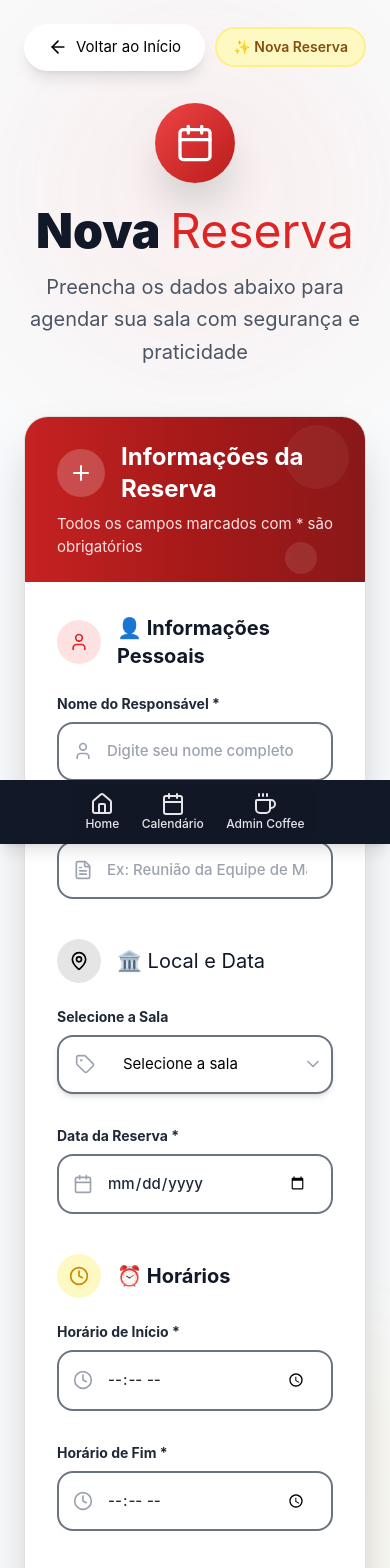
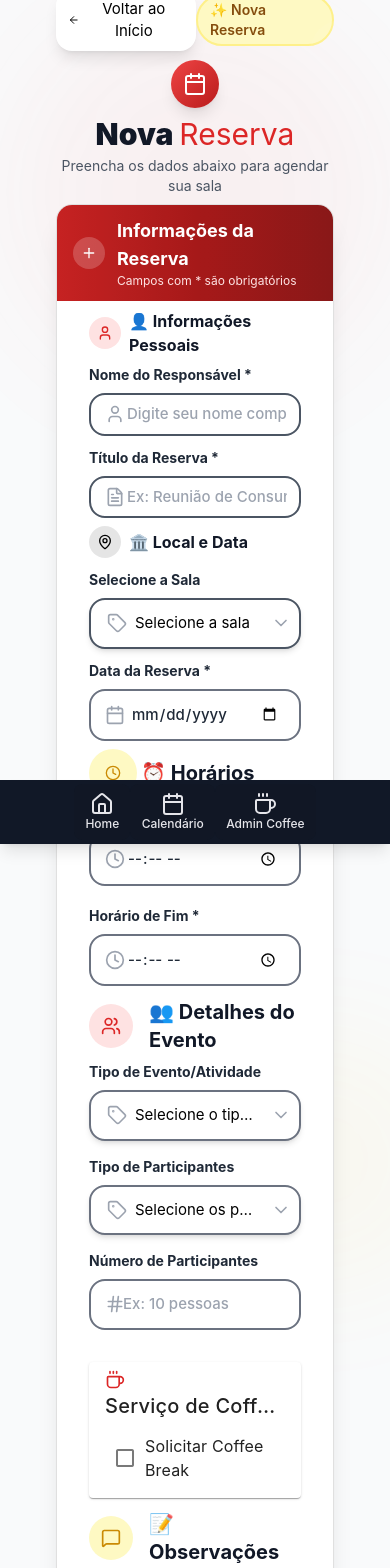
Before and after one commit to hellennverenaa/reservar_salas, a Vue app: page /reserva in a window 390 px wide. Shown: the top 1568 px of the page. Built offline with nearby package versions, Linux system fonts and the light colour scheme.

Commit message:
fix: ajusta estilos e espaçamentos no formulário de reserva, melhora responsividade e animações

```diff
--- a/src/views/ReservaView.vue
+++ b/src/views/ReservaView.vue
@@ -8,7 +8,7 @@
     </div> -->
 
     <!-- Conteudo Reserva -->
-    <div class="min-h-screen relative overflow-hidden bg-gray-50">
+    <div class="min-h-screen relative overflow-hidden bg-gray-50 py-3">
       <!-- Background decorativo -->
       <div class="absolute top-0 right-0 w-96 h-96 bg-red-500/10 rounded-full blur-3xl animate-pulse" />
       <div class="absolute bottom-0 left-0 w-80 h-80 bg-black/5 rounded-full blur-3xl animate-pulse"
@@ -16,14 +16,14 @@
       <div class="absolute top-1/2 left-1/2 w-64 h-64 bg-yellow-400/10 rounded-full blur-3xl animate-pulse"
         style="animation-delay: 2s" />
 
-      <div class="relative max-w-5xl mx-auto p-6">
+      <div class="relative max-w-6xl mx-auto p-14">
         <!-- Header Moderno -->
-        <div class="mb-12">
-          <div class="flex items-center justify-between">
+        <div class="mb-2">
+          <div class="flex items-center justify-between mb-3">
             <!-- Botão Voltar Elegante -->
             <button @click="voltarHome"
-              class="group flex items-center px-6 py-3 bg-white hover:bg-gray-100 text-gray-700 hover:text-red-600 border-2 border-gray-200 hover:border-red-300 rounded-xl shadow-lg hover:shadow-xl transition-all duration-300 font-medium">
-              <ArrowLeftIcon class="w-5 h-5 mr-2 group-hover:-translate-x-1 transition-transform duration-300" />
+              class="group flex -mt-24 items-center px-3 py-2 bg-white hover:bg-gray-100 text-gray-700 hover:text-red-600 border-2 border-gray-200 hover:border-red-300 rounded-2xl shadow-lg hover:shadow-xl transition-all duration-300 font-medium">
+              <ArrowLeftIcon class="w-3 h-3 mr-1 group-hover:-translate-x-1 transition-transform duration-300" />
               <span>Voltar ao Início</span>
             </button>
 
@@ -31,47 +31,47 @@
 
             <!-- Status Badge -->
             <div
-              class="bg-yellow-100 text-yellow-800 px-4 py-2 rounded-full text-sm font-semibold border-2 border-yellow-200">
+              class="bg-yellow-100 -mt-24 text-yellow-800 px-3 py-1 rounded-full text-sm font-semibold border-2 border-yellow-200">
               ✨ Nova Reserva
             </div>
           </div>
 
 
 
-          <!-- Título Principal -->
-          <div class="text-center mt-8 mb-6">
-            <div
-              class="inline-flex items-center justify-center w-20 h-20 bg-gradient-to-br from-red-500 to-red-700 rounded-full shadow-2xl mb-6">
-              <CalendarIcon class="w-10 h-10 text-white" />
+          <!-- Título Principal Compacto -->
+          <div class="text-center">
+            <div class="inline-flex items-center justify-center w-12 h-12 -mt-36 bg-gradient-to-br from-red-500 to-red-700 rounded-full shadow-lg mb-2">
+              <CalendarIcon class="w-6 h-6 text-white" />
             </div>
-            <h1 class="text-5xl font-black text-gray-900 mb-4">
+            <h1 class="text-3xl font-black text-gray-900 mb-1">
               Nova <span class="text-red-600">Reserva</span>
             </h1>
-            <p class="text-xl text-gray-600 max-w-2xl mx-auto leading-relaxed">
-              Preencha os dados abaixo para agendar sua sala com segurança e praticidade
+            <p class="text-sm text-gray-600 max-w-2xl mx-auto">
+              Preencha os dados abaixo para agendar sua sala
             </p>
           </div>
         </div>
 
         <!-- Formulário Principal -->
         <form @submit.prevent="handleSubmit"
-          class="bg-white rounded-3xl shadow-2xl border border-gray-200 overflow-hidden">
+          class="bg-white rounded-2xl shadow-xl border border-gray-200 overflow-hidden">
 
 
-          <!-- Header do Formulário -->
-          <div
-            class="bg-gradient-to-r from-red-600 via-red-700 to-red-800 text-white px-8 py-6 relative overflow-hidden">
+       <!-- Header do Formulário -->
+          <div class="bg-gradient-to-r from-red-600 via-red-700 to-red-800 text-white px-4 py-3 relative overflow-hidden">
             <div class="absolute inset-0 bg-black/10"></div>
-            <div class="relative">
-              <h2 class="text-2xl font-bold flex items-center">
-                <div class="bg-white/20 p-3 rounded-full mr-4">
-                  <PlusIcon class="w-6 h-6" />
-                </div>
-                Informações da Reserva
-              </h2>
-              <p class="text-red-100 mt-2">Todos os campos marcados com * são obrigatórios</p>
+            <div class="relative flex items-center">
+              <div class="bg-white/20 p-2 rounded-full mr-3">
+                <PlusIcon class="w-4 h-4" />
+              </div>
+              <div>
+                <h2 class="text-lg font-bold">Informações da Reserva</h2>
+                <p class="text-red-100 text-xs">Campos com * são obrigatórios</p>
+              </div>
             </div>
+          </div>
 
+          <div class="p-4 space-y-4">
 
 
             <!-- Elementos decorativos -->
@@ -84,27 +84,27 @@
 
 
             <!-- Seção 1: Informações Pessoais -->
-            <div class="space-y-6">
-              <div class="flex items-center mb-6">
-                <div class="bg-red-100 p-3 rounded-full mr-4">
-                  <UserIcon class="w-5 h-5 text-red-600" />
+            <div class="space-y-1 -mt-14">
+              <div class="flex items-center mb-2">
+                <div class="bg-red-100 p-2 rounded-full mr-2">
+                  <UserIcon class="w-4 h-4 text-red-600" />
                 </div>
-                <h3 class="text-xl font-bold text-gray-900">👤 Informações Pessoais</h3>
+                <h3 class="text-base font-bold text-gray-900">👤 Informações Pessoais</h3>
               </div>
 
-              <div class="grid grid-cols-1 md:grid-cols-2 gap-8">
+              <div class="grid grid-cols-1 md:grid-cols-2 gap-3">
 
 
 
                 <!-- Nome do Responsável -->
-                <div class="space-y-2">
+                <div class="space-y-1">
                   <label class="block text-sm font-bold text-gray-800 mb-2">
                     Nome do Responsável *
                   </label>
                   <div class="relative">
                     <input v-model="formData.responsibleName" type="text" required
                       placeholder="Digite seu nome completo"
-                      class="w-full px-6 py-4 border-2 border-solid border-gray-500 rounded-2xl focus:border-red-600 focus:outline-none transition-all duration-300 text-gray-800 font-medium pl-12">
+                      class="w-full px-3 py-2 border-2 border-solid border-gray-600 rounded-2xl focus:border-red-600 focus:outline-none transition-all duration-300 text-gray-800 font-medium pl-9">
                     <UserIcon class="absolute left-4 top-1/2 transform -translate-y-1/2 w-5 h-5 text-gray-400" />
                   </div>
                 </div>
@@ -112,14 +112,14 @@
 
 
                 <!-- Título da Reserva -->
-                <div class="space-y-2">
+                <div class="space-y-1">
                   <label class="block text-sm font-bold text-gray-800 mb-2">
                     Título da Reserva *
                   </label>
                   <div class="relative">
                     <input v-model="formData.title" type="text" required
-                      placeholder="Ex: Reunião da Equipe de Marketing"
-                      class="w-full px-6 py-4 border-2 border-solid border-gray-500 rounded-2xl focus:border-red-500 focus:outline-none transition-all duration-300 text-gray-800 font-medium pl-12" />
+                      placeholder="Ex: Reunião de Consumo"
+                      class="w-full px-3 py-2 border-2 border-solid border-gray-600 rounded-2xl focus:border-red-600 focus:outline-none transition-all duration-300 text-gray-800 font-medium pl-9" />
                     <FileTextIcon class="absolute left-4 top-1/2 transform -translate-y-1/2 w-5 h-5 text-gray-400" />
                   </div>
                 </div>
@@ -128,17 +128,17 @@
 
 
             <!-- Seção 2: Local e Data -->
-            <div class="space-y-6">
-              <div class="flex items-center mb-6">
-                <div class="bg-black/10 p-3 rounded-full mr-4">
-                  <MapPinIcon class="w-5 h-5 text-black" />
+            <div class="space-y-3 mt-2">
+              <div class="flex items-center mb-2">
+                <div class="bg-black/10 p-2 rounded-full mr-2">
+                  <MapPinIcon class="w-4 h-4 text-black" />
                 </div>
-                <h3 class="text-xl border-solid text-gray-900">🏛️ Local e Data</h3>
+                <h3 class="text-base font-bold text-gray-900">🏛️ Local e Data</h3>
               </div>
 
-              <div class="grid grid-cols-1 md:grid-cols-2 gap-8">
+              <div class="grid grid-cols-1 md:grid-cols-2 gap-3">
                 <!-- Sala -->
-                <div class="space-y-2">
+                <div class="space-y-1">
                   <label class="block text-sm font-bold text-gray-800 mb-2">
                     Selecione a Sala
                   </label>
@@ -146,10 +146,10 @@
                     <Listbox v-model="formData.rooms">
                       <div class="relative mt-1">
                         <ListboxButton
-                          class="relative w-full cursor-default rounded-2xl border-2 border-solid border-gray-500 bg-white py-4 pl-12 pr-10 text-left shadow-md focus:border-red-500 focus:outline-none focus-visible:ring-2 focus-visible:ring-offset-2 focus-visible:ring-offset-red-300 sm:text-sm transition-all duration-300">
+                          class="relative w-full cursor-default rounded-2xl border-2 border-solid border-gray-600 bg-white py-3 pl-8 pr-8 text-left shadow-md focus:border-red-500 focus:outline-none focus-visible:ring-2 focus-visible:ring-offset-1 focus-visible:ring-offset-red-300 sm:text-sm transition-all duration-300">
                           <span class="flex items-center">
                             <TagIcon class="absolute left-4 w-5 h-5 text-gray-400" />
-                            <span class="ml-4 block truncate">{{ selectedRooms }}</span>
+                            <span class="ml-3 block truncate">{{ selectedRooms }}</span>
                           </span>
                           <span class="pointer-events-none absolute inset-y-0 right-0 flex items-center pr-2">
                             <ChevronDownIcon class="h-5 w-5 text-gray-400" aria-hidden="true" />
@@ -187,12 +187,12 @@
 
                 <!-- Data -->
                 <div class="space-y-2">
-                  <label class="block text-sm font-bold text-gray-800 mb-2">
+                  <label class="block text-sm font-bold text-gray-800 mb-1">
                     Data da Reserva *
                   </label>
                   <div class="relative">
                     <input v-model="formData.date" type="date" required :min="minDate"
-                      class="w-full px-6 py-4 border-2 border-solid border-gray-500 rounded-2xl focus:border-red-500 focus:outline-none transition-all duration-300 text-gray-800 font-medium pl-12" />
+                      class="w-full px-5 py-3 border-2 border-solid border-gray-500 rounded-2xl focus:border-red-500 focus:outline-none transition-all duration-300 text-gray-800 font-medium pl-10" />
                     <CalendarIcon class="absolute left-4 top-1/2 transform -translate-y-1/2 w-5 h-5 text-gray-400" />
                   </div>
                 </div>
@@ -200,35 +200,35 @@
             </div>
 
             <!-- Seção 3: Horários -->
-            <div class="space-y-6">
-              <div class="flex items-center mb-6">
-                <div class="bg-yellow-100 p-3 rounded-full mr-4">
-                  <ClockIcon class="w-5 h-5 text-yellow-600" />
+            <div class="space-y-6 mt-2">
+              <div class="flex items-center mb-5">
+                <div class="bg-yellow-100 p-4 rounded-full mr-1">
+                  <ClockIcon class="w-4 h-4 text-yellow-600" />
                 </div>
                 <h3 class="text-xl font-bold text-gray-900">⏰ Horários</h3>
               </div>
 
-              <div class="grid grid-cols-1 md:grid-cols-2 gap-8">
+              <div class="grid grid-cols-1 md:grid-cols-2 gap-9">
                 <!-- Horário de Início -->
-                <div class="space-y-2">
+                <div class="space-y-2 -mt-4">
                   <label class="block text-sm font-bold text-gray-800 mb-2">
                     Horário de Início *
                   </label>
                   <div class="relative">
                     <input v-model="formData.start" type="time" required
-                      class="w-full px-6 py-4 border-2 border-solid border-gray-500 rounded-2xl focus:border-red-500 focus:outline-none transition-all duration-300 text-gray-800 font-medium pl-12" />
+                      class="w-full px-5 py-3 border-2 border-solid border-gray-500 rounded-2xl focus:border-red-500 focus:outline-none transition-all duration-300 text-gray-800 font-medium pl-9" />
                     <ClockIcon class="absolute left-4 top-1/2 transform -translate-y-1/2 w-5 h-5 text-gray-400" />
                   </div>
                 </div>
 
                 <!-- Horário de Fim -->
-                <div class="space-y-2">
+                <div class="space-y-2 -mt-4">
                   <label class="block text-sm font-bold text-gray-800 mb-2">
                     Horário de Fim *
                   </label>
                   <div class="relative">
                     <input v-model="formData.end" type="time" required
-                      class="w-full px-6 py-4 border-2 border-solid border-gray-500 rounded-2xl focus:border-red-500 focus:outline-none transition-all duration-300 text-gray-800 font-medium pl-12" />
+                      class="w-full px-5 py-3 border-2 border-solid border-gray-500 rounded-2xl focus:border-red-500 focus:outline-none transition-all duration-300 text-gray-800 font-medium pl-9" />
                     <ClockIcon class="absolute left-4 top-1/2 transform -translate-y-1/2 w-5 h-5 text-gray-400" />
                   </div>
                 </div>
@@ -236,7 +236,7 @@
             </div>
 
             <!-- Seção 4: Detalhes do Evento -->
-            <div class="space-y-6">
+            <div class="space-y-6 mt-3">
               <div class="flex items-center mb-6">
                 <div class="bg-red-100 p-3 rounded-full mr-4">
                   <UsersIcon class="w-5 h-5 text-red-600" />
@@ -248,7 +248,7 @@
 
 
                 <!-- Tipo de Evento -->
-                <div class="space-y-2">
+                <div class="space-y-2 -mt-4">
                   <label class="block text-sm font-bold text-gray-800 mb-2">
                     Tipo de Evento/Atividade
                   </label>
@@ -257,7 +257,7 @@
                     <Listbox v-model="formData.eventType">
                       <div class="relative mt-1">
                         <ListboxButton
-                          class="relative w-full cursor-default rounded-2xl border-2 border-solid border-gray-500 bg-white py-4 pl-12 pr-10 text-left shadow-md focus:border-red-500 focus:outline-none focus-visible:ring-2 focus-visible:ring-offset-2 focus-visible:ring-offset-red-300 sm:text-sm transition-all duration-300">
+                          class="relative w-full cursor-default rounded-2xl border-2 border-solid border-gray-500 bg-white py-3 pl-7 pr-10 text-left shadow-md focus:border-red-500 focus:outline-none focus-visible:ring-2 focus-visible:ring-offset-2 focus-visible:ring-offset-red-300 sm:text-sm transition-all duration-300">
                           <span class="flex items-center">
                             <TagIcon class="absolute left-4 w-5 h-5 text-gray-400" />
 
@@ -300,7 +300,7 @@
                 </div>
 
                 <!-- Tipo de Participantes -->
-                <div class="space-y-2">
+                <div class="space-y-2 -mt-4">
                   <label class="block text-sm font-bold text-gray-800 mb-2">
                     Tipo de Participantes
                   </label>
@@ -308,7 +308,7 @@
                     <Listbox v-model="formData.participants">
                       <div class="relative mt-1">
                         <ListboxButton
-                          class="relative w-full cursor-default rounded-2xl border-2 border-solid border-gray-500 bg-white py-4 pl-12 pr-10 text-left shadow-md focus:border-red-500 focus:outline-none focus-visible:ring-2 focus-visible:ring-offset-2 focus-visible:ring-offset-red-300 sm:text-sm transition-all duration-300">
+                          class="relative w-full cursor-default rounded-2xl border-2 border-solid border-gray-500 bg-white py-3 pl-7 pr-10 text-left shadow-md focus:border-red-500 focus:outline-none focus-visible:ring-2 focus-visible:ring-offset-2 focus-visible:ring-offset-red-300 sm:text-sm transition-all duration-300">
                           <span class="flex items-center">
                             <TagIcon class="absolute left-4 w-5 h-5 text-gray-400" />
                             <span class="ml-4 block truncate">{{ selectedParticipants }}</span>
@@ -348,14 +348,14 @@
                 </div>
 
                 <!-- Número de Participantes -->
-                <div class="space-y-2">
+                <div class="space-y-2 -mt-4">
                   <label class="block text-sm font-bold text-gray-800 mb-2">
                     Número de Participantes
                   </label>
                   <div class="relative">
                     <input v-model="formData.participantCount" type="number" min="1" max="100"
                       placeholder="Ex: 10 pessoas"
-                      class="w-full px-6 py-4 border-2 border-solid border-gray-500 rounded-2xl focus:border-red-500 focus:outline-none transition-all duration-300 text-gray-800 font-medium pl-12" />
+                      class="w-full px-5 py-3 border-2 border-solid border-gray-500 rounded-2xl focus:border-red-500 focus:outline-none transition-all duration-300 text-gray-800 font-medium pl-8" />
                     <HashIcon class="absolute left-4 top-1/2 transform -translate-y-1/2 w-5 h-5 text-gray-400" />
                   </div>
                 </div>
@@ -368,11 +368,11 @@
                   </v-card-title>
 
                   <v-card-text>
-                    <div class="flex items-center space-x-2 mb-4">
+                    <div class="flex items-center space-x-2 -mb-1">
                       <v-checkbox v-model="formData.needsCoffee" label="Solicitar Coffee Break"
                         @change="toggleCoffeeBreak" hide-details color="red"></v-checkbox>
                       <v-chip v-if="formData.needsCoffee" color="secondary" class="ml-2" size="small">
-                        <CoffeeIcon class="w-3 h-3 mr-1" />
+                        <CoffeeIcon class="w-4 h-4 mr-1" />
                         Solicitado
                       </v-chip>
                     </div>
@@ -405,7 +405,7 @@
             </div>
 
             <!-- Observações -->
-            <div class="space-y-6">
+            <div class="space-y-6 mt-3">
               <div class="flex items-center mb-6">
                 <div class="bg-yellow-100 p-3 rounded-full mr-4">
                   <MessageSquareIcon class="w-5 h-5 text-yellow-600" />
@@ -416,7 +416,7 @@
               <div class="relative">
                 <textarea v-model="formData.notes" rows="4"
                   placeholder="Digite aqui observações, instruções especiais ou requisitos adicionais para a reserva..."
-                  class="w-full px-6 py-4 border-2 border-solid border-gray-500 rounded-2xl focus:border-red-500 focus:outline-none resize-none transition-all duration-300 text-gray-800 font-medium pl-12"></textarea>
+                  class="w-full px-6 -mt-4 py-4 border-2 border-solid border-gray-500 rounded-2xl focus:border-red-500 focus:outline-none resize-none transition-all duration-300 text-gray-800 font-medium pl-12"></textarea>
                 <MessageSquareIcon class="absolute left-4 top-6 w-5 h-5 text-gray-400" />
               </div>
             </div>
@@ -439,9 +439,9 @@
             </div>
 
             <!-- Botões de Ação -->
-            <div class="flex flex-col sm:flex-row gap-6 pt-8 border-t-2 border-gray-100">
+            <div class="flex flex-col mt-5 sm:flex-row gap-6 pt-8 border-t-2 border-gray-100">
               <button type="button" @click="('voltar-home')"
-                class="flex-1 group px-8 py-6 bg-gray-100 hover:bg-gray-200 text-gray-700 hover:text-gray-900 rounded-2xl font-bold transition-all duration-300 flex items-center justify-center shadow-lg hover:shadow-xl border-2 border-gray-200 hover:border-gray-300">
+                class="flex-1 group px-5 py-5 bg-gray-100 hover:bg-gray-200 text-gray-700 hover:text-gray-900 rounded-2xl font-bold transition-all duration-300 flex items-center justify-center shadow-lg hover:shadow-xl border-2 border-gray-200 hover:border-gray-300">
                 <ArrowLeftIcon class="w-5 h-5 mr-3 group-hover:-translate-x-1 transition-transform duration-300" />
                 Cancelar
               </button>
@@ -822,7 +822,7 @@ input:focus,
 select:focus,
 textarea:focus {
   transform: translateY(-1px);
-  box-shadow: 0 10px 25px -5px rgba(239, 68, 68, 0.2);
+  box-shadow: 0 4px 12px -2px rgba(239, 68, 68, 0.2);
 }
 
 /* Animação dos ícones */
@@ -868,4 +868,11 @@ input[type="radio"]:checked {
 .gradient-button:hover {
   background: linear-gradient(135deg, #b91c1c 0%, #991b1b 100%);
 }
+
+/* Responsividade adicional */
+@media (max-height: 800px) {
+  .min-h-screen {
+    min-height: auto;
+  }
+}
 </style>
```
